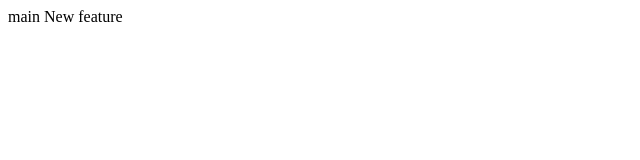
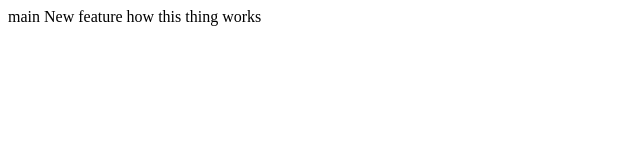
Before and after one commit to rishabhparsediya/MergeConflict-Test, a plain HTML site: page index.html in a window 1280 px wide. Shown: the whole page, without its empty margins (0-640 px from the left). Drawn offline with Linux system fonts and the light colour scheme.

Commit message:
practising merging

```diff
--- a/index.html
+++ b/index.html
@@ -3,5 +3,6 @@
 </head>
 <body>
 main New feature
+how this thing works
 </body>
 </html>
```
